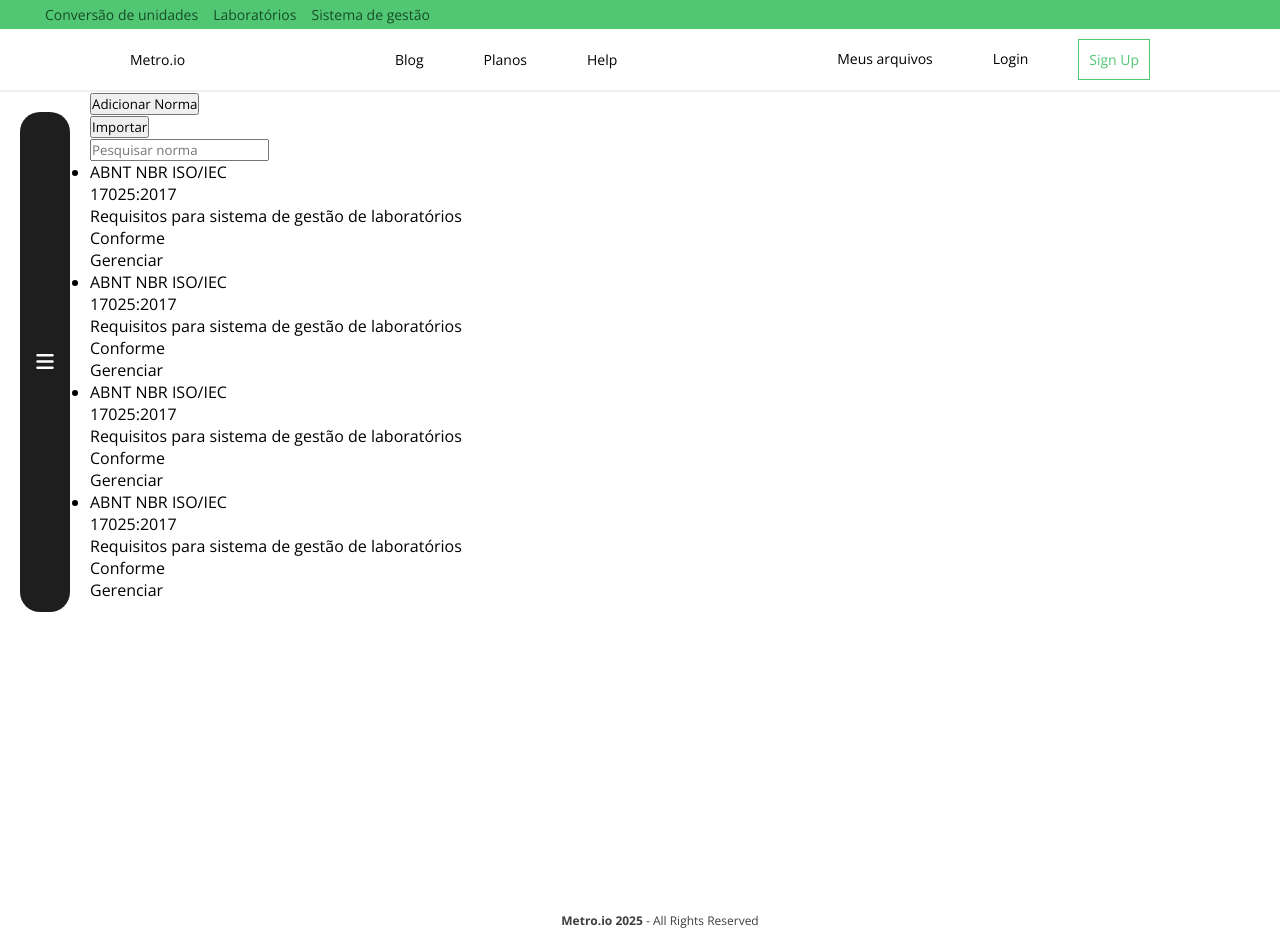
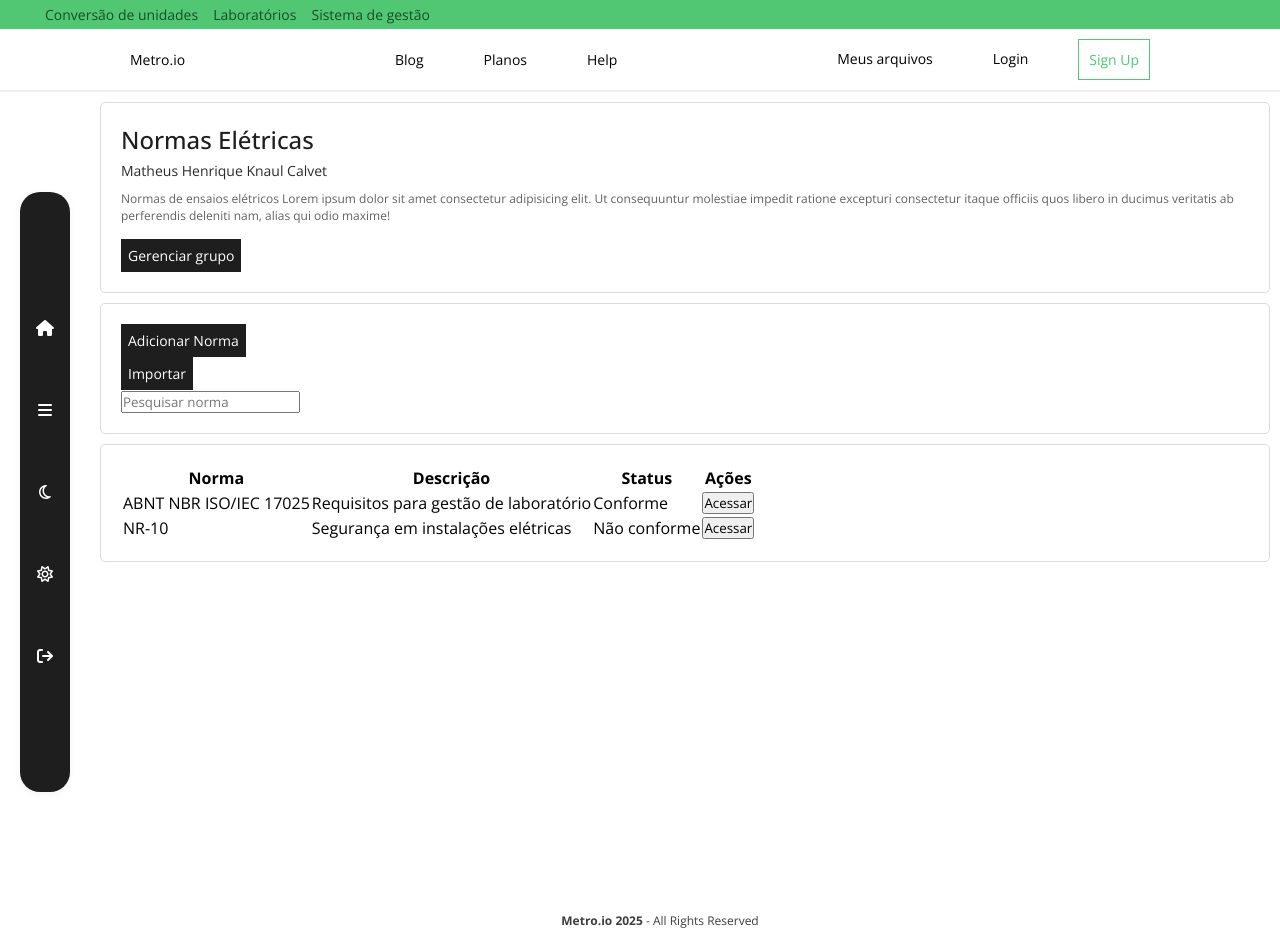
Before and after one commit to matheusknaul/normas-management, an Angular app in the folder frontend/frontend/: page /normas in a window 1280 px wide. Shown: the top 949 px of the page. Built offline with nearby package versions, Linux system fonts and the light colour scheme.

Commit message:
sidebar finish(static), group info section created

```diff
--- a/frontend/frontend/src/app/components/grupo/list-normas/list-normas.component.css
+++ b/frontend/frontend/src/app/components/grupo/list-normas/list-normas.component.css
@@ -1,12 +1,12 @@
-.main-container{
+.main-container {
     display: flex;
     flex-direction: row;
     height: 100vh;
-
+    align-items: center;
 }
 
 .sidebar{
-    max-height: 500px;
+    height: 75vh;
     margin: 20px;
     background-color: #1e1e1e;
     min-width: 50px;
@@ -14,33 +14,92 @@
     border-radius: 20px;
     display: flex;
     justify-content: center;
+    box-shadow: 0 2px 8px rgba(0, 0, 0, 0.05);
 }
 
 .menu-button{
-    margin: 10px;
     display: flex;
+    flex-direction: column;
     align-items: center;
     justify-content: center;
+    gap: 40px;
+
 }
 
-.menu-button i{
-    font-size: 20px;
+.icon{
+    border-radius: 10px;
+    padding: 10px;
+    transition: background 0.3s;
 }
 
-/* .siderbar ul{
-    list-style: none;
-    width: 100%;
+.icon:hover{
+    background-color: #444444;
 }
 
-.sidebar ul li{
-    margin-bottom: 1.2rem;
-} */
 
-/* .sidebar ul li{
-    color: #ccc;
-    text-decoration: none;
-    padding: 0.5rem 1rem;
-    display: block;
+.menu-button i{
+    font-size: 16px;
+}
+
+/* General */
+
+.btn-cult{
+    background-color: #1e1e1e;
+    padding: 5px;
+    font-size: 14px;
+    font-weight: 400;
+    color: white;
+    cursor: pointer;
+    border: 2px solid #1e1e1e;
+}
+
+/* Window Container */
+
+.window-container{
+    height: 100vh;
+}
+
+/* Info grupo */
+
+.info-group{
+    margin: 10px;
+    padding: 20px;
+    border: 1px solid #dbdbdb;
     border-radius: 5px;
-    transition: background 0.3s, color 0.3s;
-} */
+}
+
+.title h2{
+    font-weight: 500;
+    color: #1e1e1e;
+}
+
+.responsavel p{
+    margin-top: 5px;
+    color: #2b2b2b;
+    font-size: 14px;
+}
+
+.description p{
+    margin-top: 10px;
+    margin-bottom: 15px;
+    color: #636262;
+    font-size: 12px;
+}
+
+/* Man Normas Container */
+
+.man-normas{
+    margin: 10px;
+    padding: 20px;
+    border: 1px solid #dbdbdb;
+    border-radius: 5px;
+}
+
+/* Table Normas Container */
+
+.table-container{
+    margin: 10px;
+    padding: 20px;
+    border: 1px solid #dbdbdb;
+    border-radius: 5px;
+}
--- a/frontend/frontend/src/app/components/grupo/list-normas/list-normas.component.html
+++ b/frontend/frontend/src/app/components/grupo/list-normas/list-normas.component.html
@@ -1,38 +1,67 @@
 <div class="main-container">
     <nav class="sidebar">
         <div class="menu-button">
-            <i class="fa-solid fa-bars"></i>
+            <div class="icon"><i class="fa-solid fa-house"></i></div>
+            <div class="icon"><i class="fa-solid fa-bars"></i></div>
+            <div class="icon"><i class="fa-regular fa-moon"></i></div>
+            <div class="icon"><i class="fa-regular fa-sun"></i></div>
+            <div class="icon"><i class="fa-solid fa-arrow-right-from-bracket"></i></div>
         </div>
     </nav>
 
     <div class="window-container">
+        <div class="info-group">
+            <div class="title">
+                <h2>Normas Elétricas</h2>
+            </div>
+            <div class="responsavel">
+                <p>Matheus Henrique Knaul Calvet</p>
+            </div>
+            <div class="description">
+                <p>Normas de ensaios elétricos Lorem ipsum dolor sit amet consectetur adipisicing elit. Ut consequuntur molestiae impedit ratione excepturi consectetur itaque officiis quos libero in ducimus veritatis ab perferendis deleniti nam, alias qui odio maxime!</p>
+            </div>
+            <div class="man-group">
+                <button class="btn-cult">Gerenciar grupo</button>
+            </div>
+        </div>
         <div class="man-normas">
             <div class="add-norma">
-                <button>Adicionar Norma</button>
+                <button class="btn-cult">Adicionar Norma</button>
             </div>
             <div class="import">
-                <button>Importar</button>
+                <button class="btn-cult">Importar</button>
             </div>
             <div class="search-container">
                 <label for="search"></label>
                 <input type="text" placeholder="Pesquisar norma">
             </div>
         </div>
-        <div class="list-normas-container">
-            <ul>
-                <li><div class="norma-container">
-                    <app-norma [tag]="'ABNT NBR ISO/IEC'" [number]="'17025:2017'" [description]="'Requisitos para sistema de gestão de laboratórios'" [status]="'Conforme'"></app-norma>
-                </div></li>
-                <li><div class="norma-container">
-                    <app-norma [tag]="'ABNT NBR ISO/IEC'" [number]="'17025:2017'" [description]="'Requisitos para sistema de gestão de laboratórios'" [status]="'Conforme'"></app-norma>
-                </div></li>
-                <li><div class="norma-container">
-                    <app-norma [tag]="'ABNT NBR ISO/IEC'" [number]="'17025:2017'" [description]="'Requisitos para sistema de gestão de laboratórios'" [status]="'Conforme'"></app-norma>
-                </div></li>
-                <li><div class="norma-container">
-                    <app-norma [tag]="'ABNT NBR ISO/IEC'" [number]="'17025:2017'" [description]="'Requisitos para sistema de gestão de laboratórios'" [status]="'Conforme'"></app-norma>
-                </div></li>
-            </ul>
+
+        <div class="table-container">
+            <table class="modern-table">
+                <thead>
+                    <tr>
+                        <th>Norma</th>
+                        <th>Descrição</th>
+                        <th>Status</th>
+                        <th>Ações</th>
+                    </tr>
+                </thead>
+                <tbody>
+                    <tr>
+                        <td>ABNT NBR ISO/IEC 17025</td>
+                        <td>Requisitos para gestão de laboratório</td>
+                        <td class="status conforme">Conforme</td>
+                        <td><button class="btn-action">Acessar</button></td>
+                    </tr>
+                    <tr>
+                        <td>NR-10</td>
+                        <td>Segurança em instalações elétricas</td>
+                        <td class="status nao-conforme">Não conforme</td>
+                        <td><button class="btn-action">Acessar</button></td>
+                    </tr>
+                </tbody>
+            </table>
         </div>
     </div>
 </div>
```
